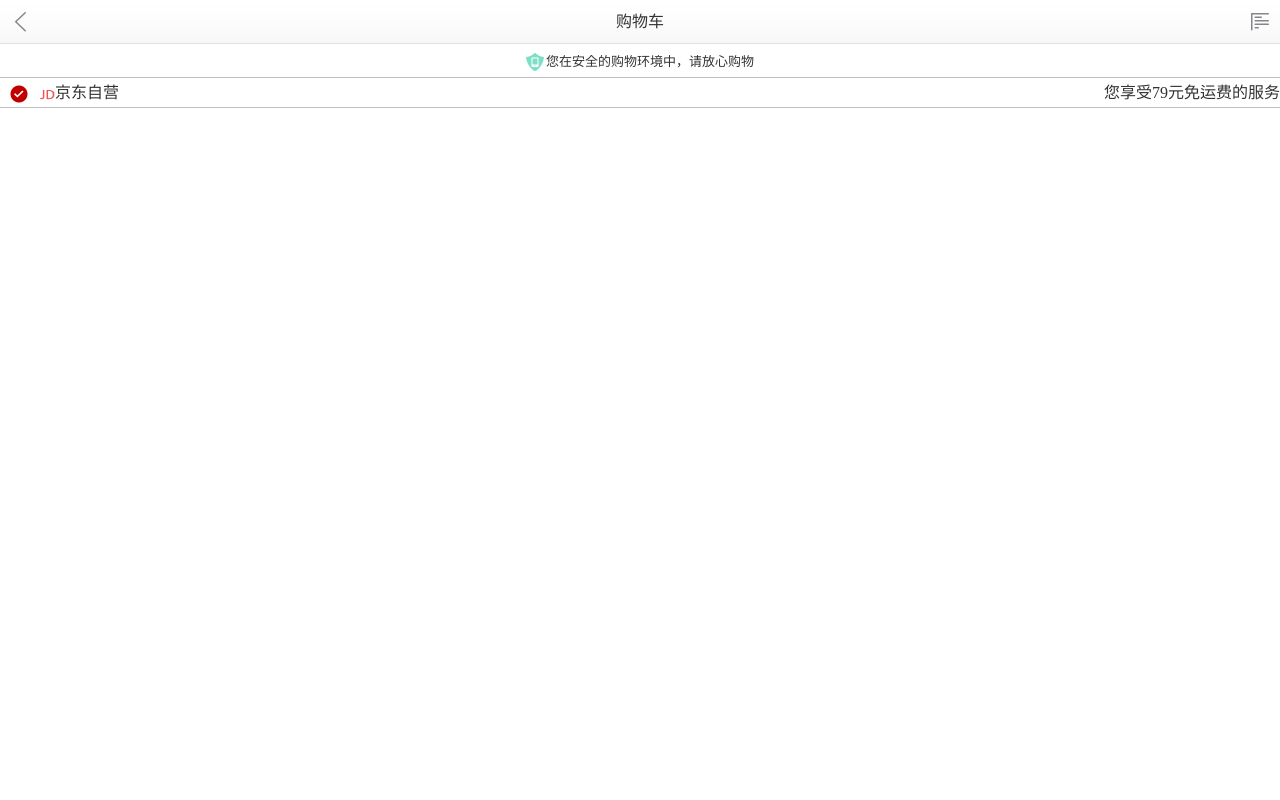
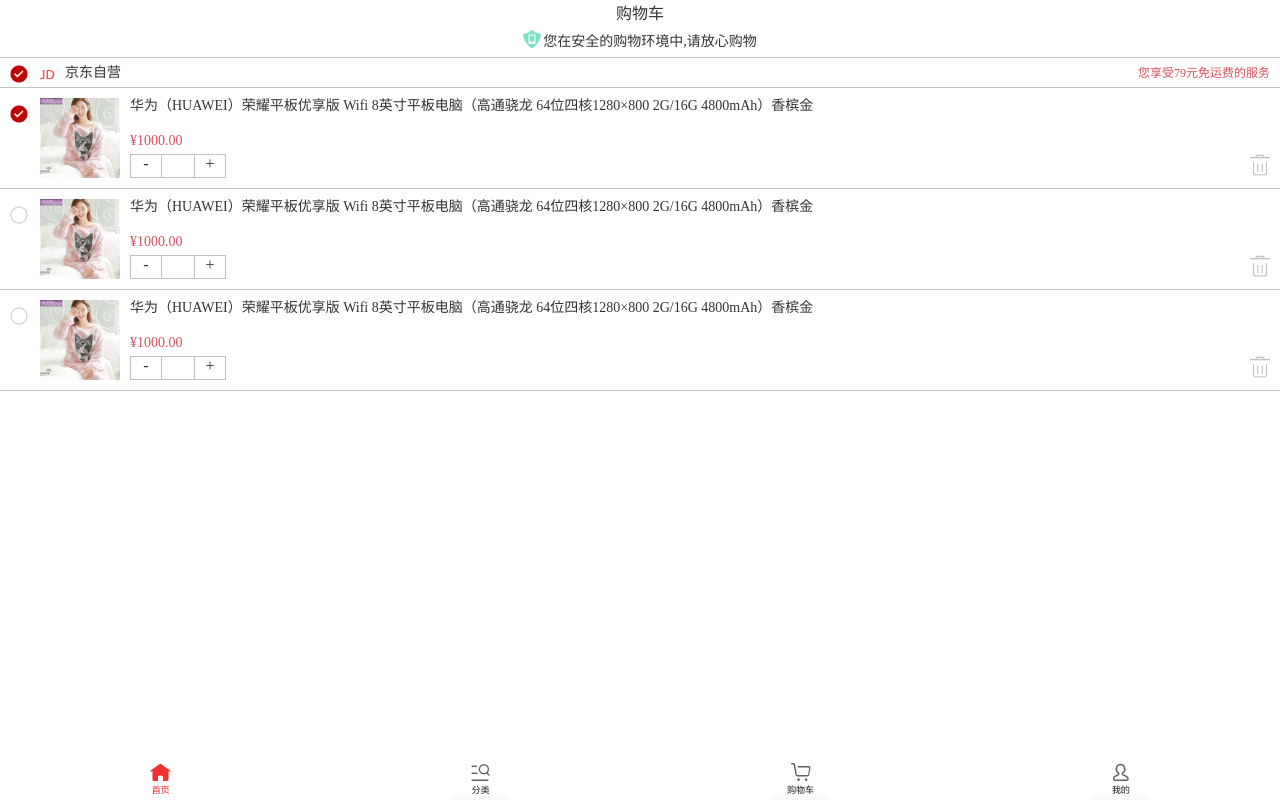
Before and after one commit to zsnx/jd, a plain HTML site: page cart.html in a window 1280 px wide. Drawn offline with Linux system fonts and the light colour scheme.

Commit message:
first commit

```diff
--- a/cart.html
+++ b/cart.html
@@ -1,36 +1,110 @@
 <!DOCTYPE html>
-<html>
-<head lang="en">
-    <meta charset="UTF-8">
-    <title></title>
-    <meta name="viewport"
-          content="width=device-width, user-scalable=no, initial-scale=1.0, maximum-scale=1.0, minimum-scale=1.0"/>
-    <link rel="stylesheet" href="css/base.css"/>
-    <link rel="stylesheet" href="css/cart.css"/>
+<html lang="en">
+
+<head>
+    <meta charset="utf-8">
+    <meta name="viewport" content="width=device-width, user-scalable=no, initial-scale=1.0, maximum-scale=1.0, minimum-scale=1.0">
+    <link rel="stylesheet" href="css/base.css">
+    <link rel="stylesheet" href="css/cart.css">
 </head>
+
 <body>
-<header id="topbar" class="clearfix">
-    <a href="index.html" class="icon-back"></a>
-
+    <!-- 顶部通栏 -->
+    <header id="topbar">
+        <a href="#" class="icon-back"></a>
         <h3>购物车</h3>
         <a href="#" class="icon-menu"></a>
     </header>
-<div id="safetip">
-    <p>您在安全的购物环境中，请放心购物</p>
+    <div class="safetip">
+        <p>您在安全的购物环境中,请放心购物</p>
     </div>
-
+    <!-- 店铺区域 -->
     <section id="shop">
         <div class="shop-title">
             <div class="pull-left">
-            <a href="#" class="chexbox"></a>
-            <img src="images/buy-logo.png" alt=""/>
-            <span>京东自营</span>
+                <a href="#" class="checkbox" checked></a>
+                <img src="images/buy-logo.png" class="shop-icon">
+                <span class="shop-name">京东自营</span>
             </div>
             <div class="pull-right">
                 您享受79元免运费的服务
             </div>
         </div>
-    <div class="shop-content"></div>
+        <div class="shop-content">
+            <!-- 商品 -->
+            <div class="product clearfix">
+                <a href="#" class="checkbox" checked></a>
+                <img src="images/detail01.jpg" class="product-img">
+                <!-- 商品的信息 -->
+                <div class="product-info">
+                	<a class="product-name">华为（HUAWEI）荣耀平板优享版 Wifi 8英寸平板电脑（高通骁龙 64位四核1280×800 2G/16G 4800mAh）香槟金</a>
+                	<p class="product-price">¥1000.00</p>
+                	<div class="product-option clearfix">
+                		<div class="pull-left">
+                			<span>-</span>
+                			<!-- input tpye="tel" 是值调用手机的输入法数字输入法 -->
+                			<input type="tel">
+                			<span>+</span>
+                		</div>
+                		<div class="pull-right">
+                			<span></span>
+                			<span></span>
+                		</div>
+                	</div>
+                </div>
+            </div>
+            <div class="product clearfix">
+                <a href="#" class="checkbox"></a>
+                <img src="images/detail01.jpg" class="product-img">
+                <!-- 商品的信息 -->
+                <div class="product-info">
+                	<a class="product-name">华为（HUAWEI）荣耀平板优享版 Wifi 8英寸平板电脑（高通骁龙 64位四核1280×800 2G/16G 4800mAh）香槟金</a>
+                	<p class="product-price">¥1000.00</p>
+                	<div class="product-option clearfix">
+                		<div class="pull-left">
+                			<span>-</span>
+                			<!-- input tpye="tel" 是值调用手机的输入法数字输入法 -->
+                			<input type="tel">
+                			<span>+</span>
+                		</div>
+                		<div class="pull-right">
+                			<span></span>
+                			<span></span>
+                		</div>
+                	</div>
+                </div>
+            </div>
+            <div class="product clearfix">
+                <a href="#" class="checkbox"></a>
+                <img src="images/detail01.jpg" class="product-img">
+                <!-- 商品的信息 -->
+                <div class="product-info">
+                	<a class="product-name">华为（HUAWEI）荣耀平板优享版 Wifi 8英寸平板电脑（高通骁龙 64位四核1280×800 2G/16G 4800mAh）香槟金</a>
+                	<p class="product-price">¥1000.00</p>
+                	<div class="product-option clearfix">
+                		<div class="pull-left">
+                			<span>-</span>
+                			<!-- input tpye="tel" 是值调用手机的输入法数字输入法 -->
+                			<input type="tel">
+                			<span>+</span>
+                		</div>
+                		<div class="pull-right">
+                			<span></span>
+                			<span></span>
+                		</div>
+                	</div>
+                </div>
+            </div>
+        </div>
     </section>
+        <div id="menu">
+        <ul>
+            <li><a href="index.html"><img src="images/icon-home01.png"></a></li>
+            <li><a href="category.html"><img src="images/icon-catergry.png"></a></li>
+            <li><a href="cart.html"><img src="images/icon-cart.png" ></a></li>
+            <li><a href="#"><img src="images/icon-me.png" ></a></li>
+        </ul>
+    </div>
 </body>
+
 </html>
--- a/css/cart.css
+++ b/css/cart.css
@@ -1,96 +1,170 @@
+/*
+* @Author: zhengwei
+* @Date:   2016-07-08 09:42:55
+* @Last Modified by:   zhengwei
+* @Last Modified time: 2016-07-08 11:04:56
+*/
+
 body {
-    font-family: 'MIcrosoft Yahei';
+    font-family: 'Microsoft YaHei';
+    min-width: 300px;
 }
 
-html, body {
-    height: 100%;
 
+/* 顶部通栏 */
+
+#topbar {
+    position: relative;
 }
 
-#topbar {
-    background: url(../images/header-bg.png) repeat-x;
-    position: relative;
-    width: 100%;
-    border-bottom: 1px solid #e0e0e0;
-    line-height: 44px;
-    height: 44px;
-    text-align: center;
-
-}
-
-#topbar > .icon-back {
-    background: url(../images/sprites.png) no-repeat -20px 0;
-    background-size: 200px 200px;
-    height: 44px;
-    width: 40px;
-    position: absolute;
-    top: 0px;
-    left: 0px;
-    padding: 12px 10px;
-    background-origin: content-box;
-    background-clip: content-box;
-}
-
-#topbar > h3 {
+#topbar h3 {
+    font-weight: normal;
     font-size: 16px;
-    font-weight: normal;
-}
-
-#topbar > .icon-menu {
-    background: url(../images/sprites.png) no-repeat -60px 0;
-    width: 40px;
-    height: 44px;
-    background-size: 200px 200px;
-    position: absolute;
-    right: 0px;
-    top: 0px;
-    padding: 12px 10px;
-    background-origin: content-box;
-    background-clip: content-box;
-}
-
-#safetip {
-    line-height: 34px;
-    height: 34px;
-    border-bottom: 1px solid #c0c0c0;
     text-align: center;
 }
 
-#safetip p {
-    font-size: 13px;
+
+/* 安全提示 */
+
+.safetip {
+    text-align: center;
+    height: 34px;
+    line-height: 34px;
+    border-bottom: 1px solid #c0c0c0;
+}
+
+.safetip p {
+    font-size: 14px;
+    text-align: center;
+    padding-left: 20px;
     display: inline-block;
-    padding-left: 20px;
     position: relative;
 }
 
-#safetip p::before {
-    content: '';
+.safetip p::before {
+    content: "";
+    background: url(../images/safe_icon.png);
+    background-size: 18px 18px;
+    width: 18px;
+    height: 18px;
     position: absolute;
-    left: 0px;
-    top: 8px;
-    background: url(../images/safe_icon.png);
-    width:18px;
-    height: 18px;
-    background-size: 18px 18px;
+    left: 0;
+    top: 5px;
 }
-#shop>.shop-title{
+
+
+/* 店铺区域 */
+
+#shop {}
+
+#shop > .shop-title {
     line-height: 30px;
     height: 30px;
     border-bottom: 1px solid #c0c0c0;
 }
-#shop > .shop-title > .pull-left>.chexbox{
-    background:url(../images/shop-icon.png) -25px 0;
-    background-size:50px 100px;
-    background-origin: content-box;
-    background-clip: content-box;
-    padding:7px 10px;
-    width: 40px;
-    height: 32px;
-    float: left;
-}
-#shop > .shop-title > .pull-left > img {
+
+#shop > .shop-title > .pull-left {}
+
+#shop > .shop-title > .pull-left > .shop-icon {
     width: 15px;
     height: 13px;
     float: left;
     margin-top: 10px;
 }
+
+#shop > .shop-title > .pull-left > .shop-name {
+    float: left;
+    font-size: 14px;
+    margin-left: 10px;
+}
+
+#shop > .shop-title > .pull-right {
+    font-size: 12px;
+    color: #d8505c;
+    margin-right: 10px;
+}
+
+
+/* 自定义复选框 */
+
+.checkbox {
+    background: url(../images/shop-icon.png);
+    background-size: 50px 100px;
+    background-position: 0px 0;
+    width: 40px;
+    height: 34px;
+    float: left;
+    padding: 7px 10px;
+    background-origin: content-box;
+    background-clip: content-box;
+    margin-left: 0;
+}
+.checkbox[checked]{
+	background-position: -25px 0;
+}
+
+
+/* 商品区域 */
+
+.product {
+    padding: 10px 0px;
+    border-bottom: 1px solid #c0c0c0;
+}
+
+.product > .product-img {
+    width: 80px;
+    height: 80px;
+    float: left;
+}
+
+.product-info {
+    overflow: hidden;
+    padding:0 10px;
+}
+
+.product-name {
+    font-size: 14px;
+    overflow: hidden;
+    height: 30px;
+    line-height: 15px;
+    display: block;
+}
+.product-price{
+	color: #d8505c;
+	font-size: 14px;
+	margin-top: 5px;
+}
+.product-option{
+	margin-top: 5px;
+}
+.product-option > .pull-left > span{
+	width: 32px;
+	height: 24px;
+	float: left;
+	border:1px solid #c0c0c0;
+	text-align: center;
+}
+.product-option > .pull-left > input{
+	width: 32px;
+	height: 24px;
+	float: left;
+	border-top: 1px solid #c0c0c0;
+	border-bottom: 1px solid #c0c0c0;
+	text-align: center;
+}
+.product-option >  .pull-right span:first-child{
+	width: 20px;
+	margin-left: -1px;
+	height: 5px;
+	background: url(../images/delete_up.png);
+	background-size: 20px 5px;
+	display: block;
+}
+.product-option >  .pull-right span:last-child{
+	height: 18px;
+	width: 18px;
+	background: url(../images/delete_down.png);
+	-webkit-background-size: 18px 18px;
+	background-size: 18px 18px;
+	display: block;
+}
```
Also changed, not shown: category.html (+3 -3 lines), index.html (+1 -1 lines). Lines whose indentation alone changed are shown as unchanged.
